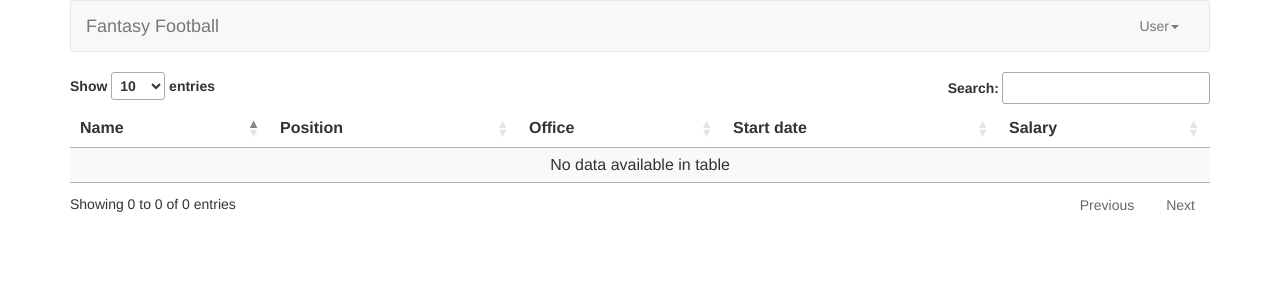
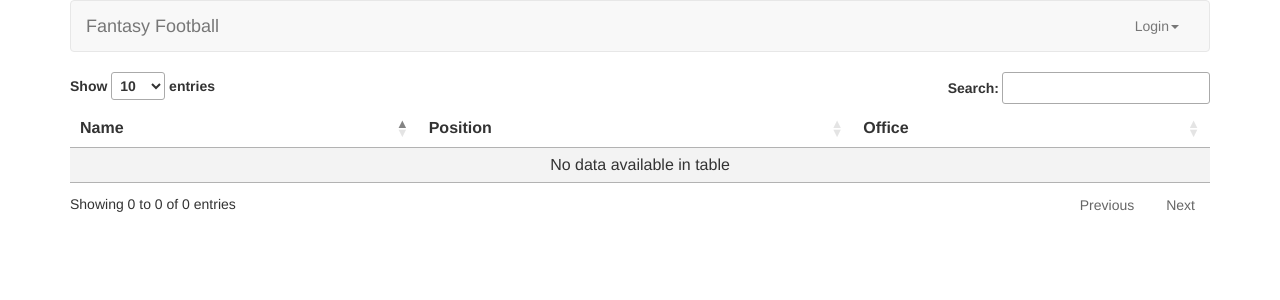
Before and after one commit to tlentz/CIS560-Fantasy-Football, a PHP site: page /createFantasy.php in a window 1280 px wide. Shown: the top 300 px of the page. Run offline with PHP 8.4, Linux system fonts and the light colour scheme; data that the repository does not hold is empty; some libraries are stand-ins or nearby versions.

Commit message:
Minor changes

```diff
--- a/createFantasy.php
+++ b/createFantasy.php
@@ -1,34 +1,27 @@
 <?php
 include('header.php');
 
-$query = "SELECT a.*, b.* FROM Player a INNER JOIN PlayerStat b ON b.playerStatID = a.playerID INNER JOIN Position c ON c.positionID = b.positionID";
+//$query = "SELECT a.*, b.* FROM Player a INNER JOIN PlayerStat b ON b.playerStatID = a.playerID INNER JOIN Position c ON c.positionID = b.positionID";
+$query = "SELECT * FROM Users";
 $result = $mysqli->query($query);
 $array = r2a($result);
 
-foreach($array as $a){
-
-}
 ?>
 
-<table id="table" class="display" cellspacing="0" width="100%">
+<table id="table" class="display table-striped table-inverse table-hover" cellspacing="0" width="100%">
     <thead>
         <tr>
             <th>Name</th>
             <th>Position</th>
             <th>Office</th>
-            <th>Start date</th>
-            <th>Salary</th>
         </tr>
     </thead>
     <tbody>
         <?php foreach($array as $a){ ?>
         <tr>
-            <th><?= $a[0]['fName'].$a[0]['lName'] ?></th>
-            <th><?= $a[0]['fName'] ?></th>
-            <th><?= $a[0]['fName'] ?></th>
-            <th><?= $a[0]['fName'] ?></th>
-            <th><?= $a[0]['fName'] ?></th>
-            <th><?= $a[0]['fName'] ?></th>
+            <th><?= $a['fName'].$a['lName'] ?></th>
+            <th><?= $a['password'] ?></th>
+            <th><?= $a['username'] ?></th>
         </tr>
         <?php } ?>
     </tbody>
--- a/header.php
+++ b/header.php
@@ -36,7 +36,7 @@ $mysqli = new mysqli("mysql.cis.ksu.edu", "markloev", "pcEkhG5B5kg8XExJ%RD", "ma
           <div class="collapse navbar-collapse" id="bs-example-navbar-collapse-1">
             <ul class="nav navbar-nav navbar-right">
               <li class="dropdown">
-                <a href="#" class="dropdown-toggle" data-toggle="dropdown" role="button" aria-haspopup="true" aria-expanded="false">User<span class="caret"></span></a>
+                <a href="#" class="dropdown-toggle" data-toggle="dropdown" role="button" aria-haspopup="true" aria-expanded="false"><?php if(isset($_SESSION['user'])) { echo $_SESSION['user']['username']; } else { echo "Login";} ?><span class="caret"></span></a>
                 <ul class="dropdown-menu">
                   <li><a href="login.php">Login</a></li>
                   <li><a href="createUser.php">Create User</a></li>
```
Also changed, not shown: index.php (+7 -0 lines).
